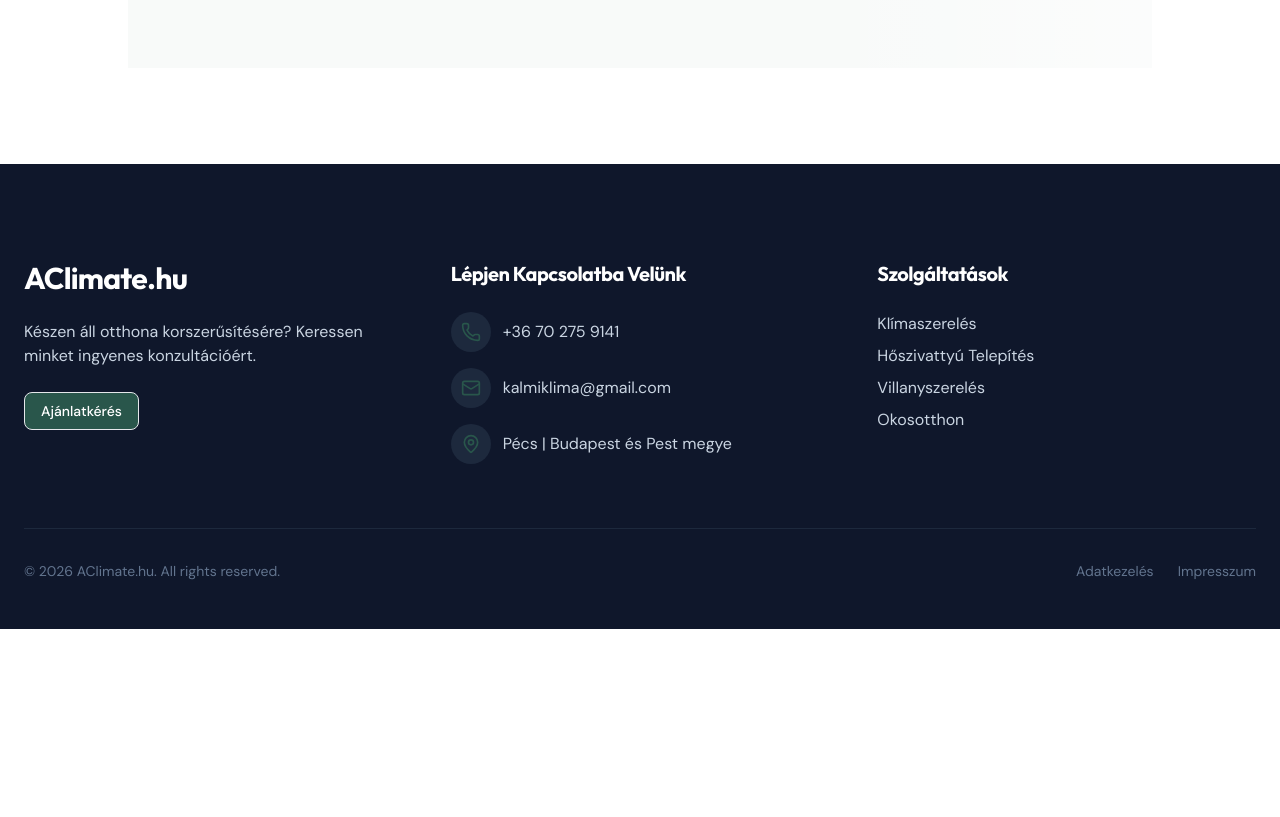
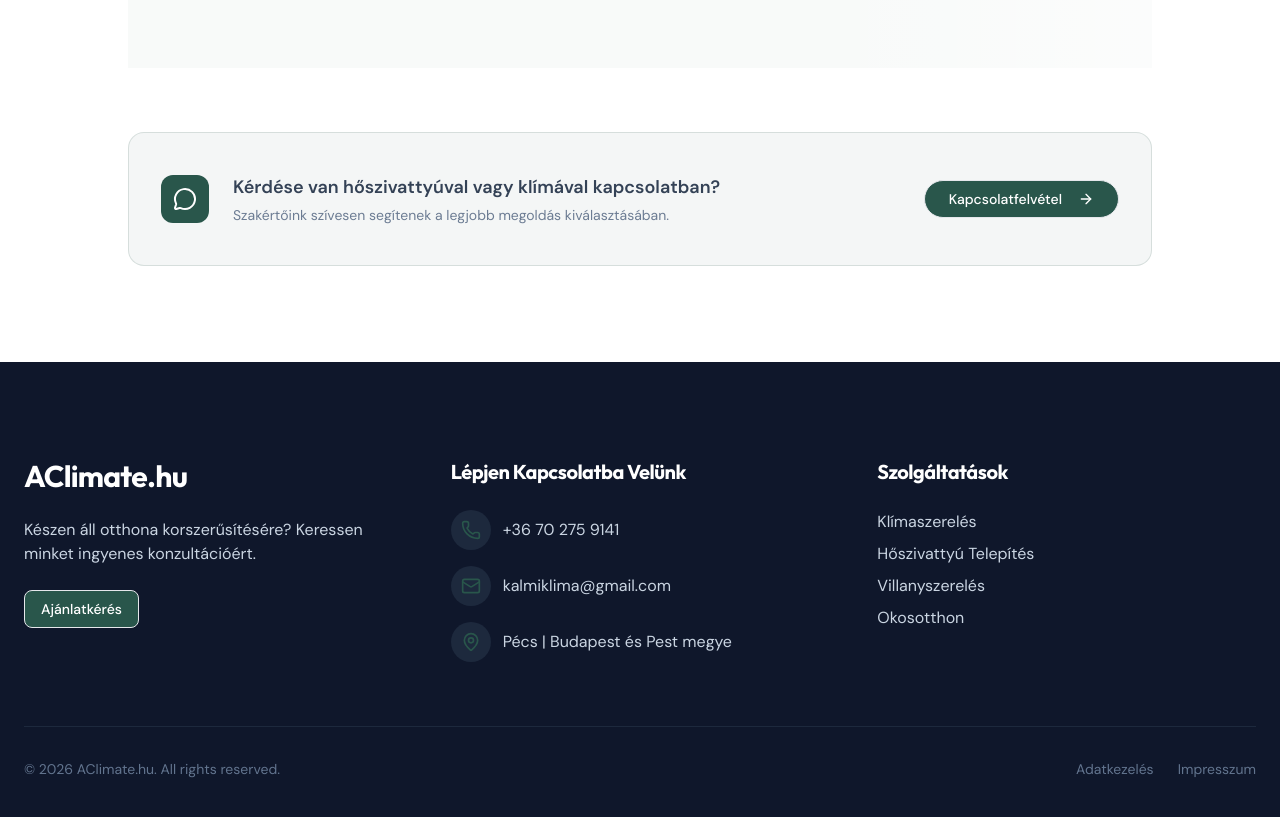
Before and after one commit to Kalamane264/klimasoldal, a Next.js app: page /tudastar/hoszivattyu-vs-klima in a window 1280 px wide. Shown: the part 1280-2097 px from the top of the page. Before the commit the page ends 1909 px from the top, so only its background shows below. Built offline with nearby package versions, Linux system fonts and the light colour scheme.

Commit message:
Kapcsifelvi for all cikks

```diff
--- a/app/tudastar/hem-program/HEMProgramClient.tsx
+++ b/app/tudastar/hem-program/HEMProgramClient.tsx
@@ -14,9 +14,7 @@ import {
   AlertTriangle,
   Info,
   HelpCircle,
-  TrendingDown,
   ShieldCheck,
-  Building2,
   Gift,
 } from "lucide-react";
 import { motion } from "framer-motion";
--- a/app/tudastar/hoszivattyu-vs-klima/EducationClient.tsx
+++ b/app/tudastar/hoszivattyu-vs-klima/EducationClient.tsx
@@ -20,6 +20,8 @@ import {
   DollarSign,
   Zap,
   Home,
+  ArrowRight,
+  MessageCircle,
 } from "lucide-react";
 
 export default function EducationClient() {
@@ -157,6 +159,30 @@ export default function EducationClient() {
                 </div>
               </div>
             </section>
+
+            <div className="mt-16 rounded-2xl bg-primary/5 border border-primary/15 px-8 py-10 flex flex-col sm:flex-row items-center gap-6">
+              <div className="flex-shrink-0 bg-primary text-white rounded-xl p-3">
+                <MessageCircle className="w-6 h-6" />
+              </div>
+              <div className="flex-1 text-center sm:text-left">
+                <p className="font-semibold text-lg text-foreground">
+                  {language === "hu"
+                    ? "Kérdése van hőszivattyúval vagy klímával kapcsolatban?"
+                    : "Have questions about heat pumps or air conditioning?"}
+                </p>
+                <p className="text-muted-foreground text-sm mt-1">
+                  {language === "hu"
+                    ? "Szakértőink szívesen segítenek a legjobb megoldás kiválasztásában."
+                    : "Our experts are happy to help you choose the best solution."}
+                </p>
+              </div>
+              <Link href="/kapcsolat" className="flex-shrink-0">
+                <Button className="cursor-pointer bg-primary hover:bg-primary/90 text-white rounded-full px-6">
+                  {language === "hu" ? "Kapcsolatfelvétel" : "Get in touch"}
+                  <ArrowRight className="ml-2 w-4 h-4" />
+                </Button>
+              </Link>
+            </div>
           </div>
         </div>
       </main>
--- a/app/tudastar/okosotthon-elonyok/SmartHomeClient.tsx
+++ b/app/tudastar/okosotthon-elonyok/SmartHomeClient.tsx
@@ -14,6 +14,8 @@ import {
   TrendingDown,
   Clock,
   Shield,
+  ArrowRight,
+  MessageCircle,
 } from "lucide-react";
 import { motion } from "framer-motion";
 
@@ -153,6 +155,30 @@ export default function SmartHomeClient() {
                 </div>
               </div>
             </section>
+
+            <div className="mt-16 rounded-2xl bg-primary/5 border border-primary/15 px-8 py-10 flex flex-col sm:flex-row items-center gap-6">
+              <div className="flex-shrink-0 bg-primary text-white rounded-xl p-3">
+                <MessageCircle className="w-6 h-6" />
+              </div>
+              <div className="flex-1 text-center sm:text-left">
+                <p className="font-semibold text-lg text-foreground">
+                  {language === "hu"
+                    ? "Okosotthon megoldásokat keres?"
+                    : "Looking for smart home solutions?"}
+                </p>
+                <p className="text-muted-foreground text-sm mt-1">
+                  {language === "hu"
+                    ? "Szakértőink személyre szabott tanácsot adnak az Ön otthonához."
+                    : "Our experts provide personalised advice for your home."}
+                </p>
+              </div>
+              <Link href="/kapcsolat" className="flex-shrink-0">
+                <Button className="cursor-pointer bg-primary hover:bg-primary/90 text-white rounded-full px-6">
+                  {language === "hu" ? "Kapcsolatfelvétel" : "Get in touch"}
+                  <ArrowRight className="ml-2 w-4 h-4" />
+                </Button>
+              </Link>
+            </div>
           </div>
         </div>
       </main>
```
